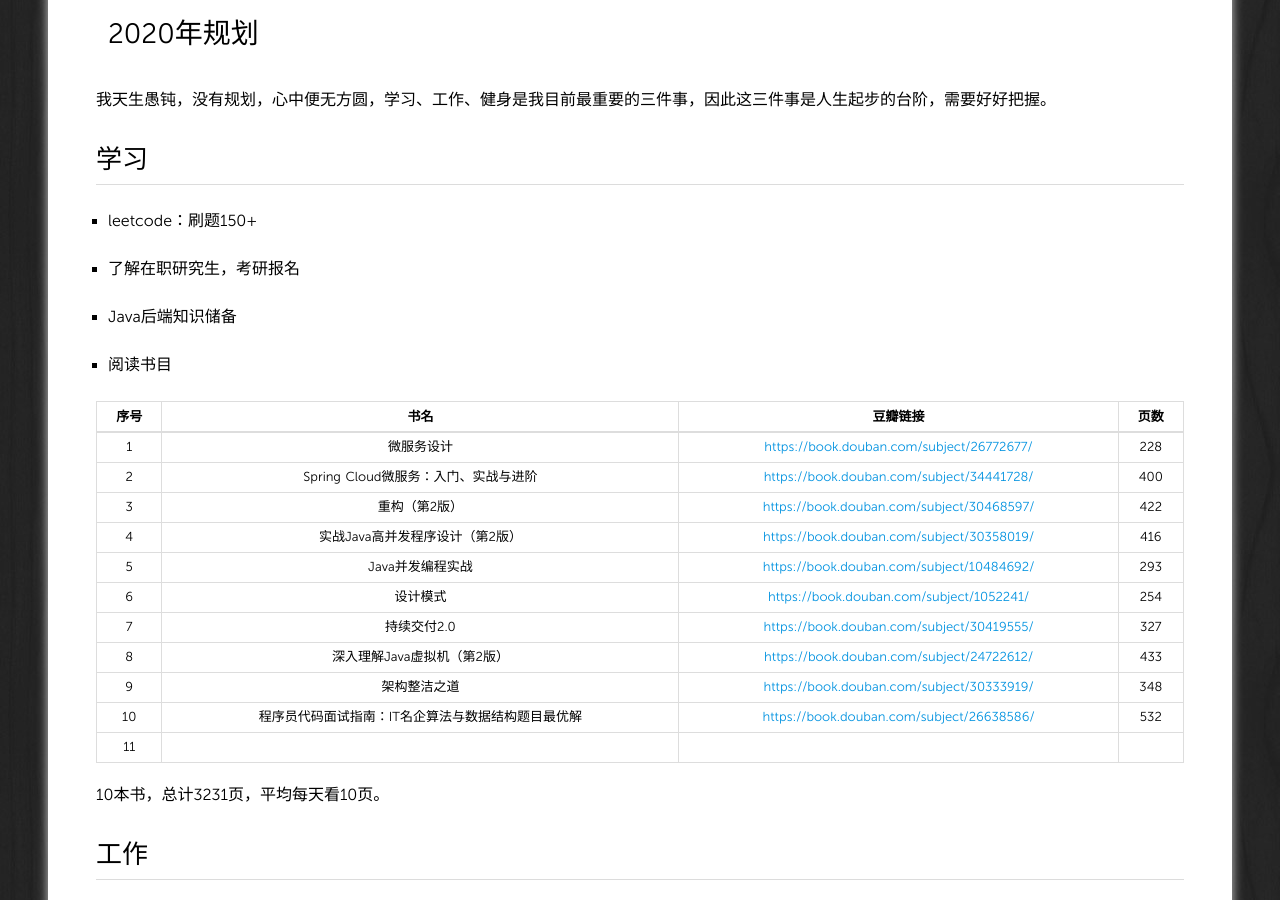
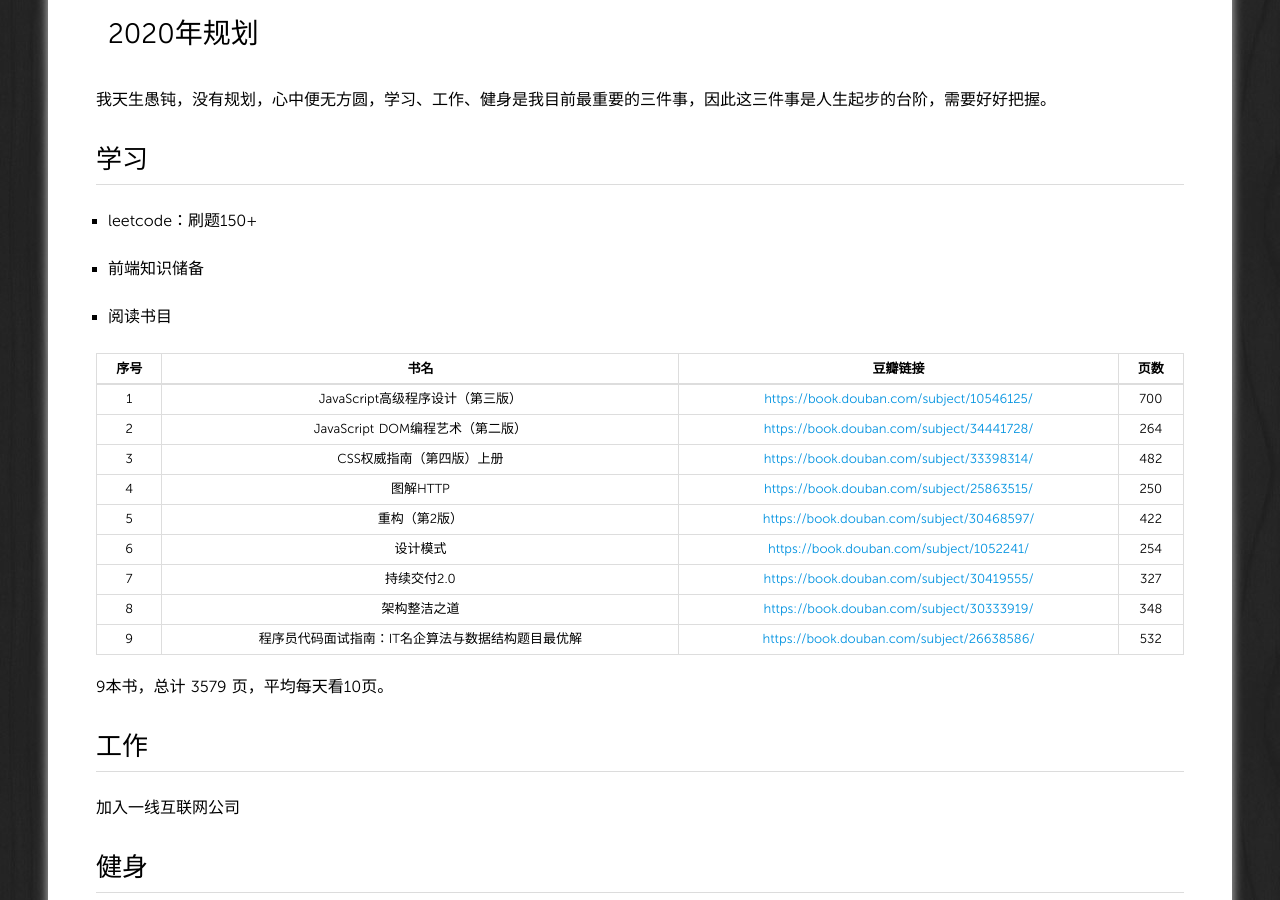
Before and after one commit to xuzhen1994/xuzhen1994.github.io, a Jekyll site: the page built from _posts/2020-01-01-2020年规划.md, in a window 1280 px wide and 900 px high, scrolled down 446 px. Built offline with Jekyll 4.4.1, drawn with Linux system fonts in a browser that asks for light colours.

Commit message:
change 2020 plan

```diff
--- a/_posts/2020-01-01-2020年规划.md
+++ b/_posts/2020-01-01-2020年规划.md
@@ -20,27 +20,23 @@ category: 个人
 
 - leetcode：刷题150+
 
-- 了解在职研究生，考研报名
-
-- Java后端知识储备
+- 前端知识储备
 
 - 阅读书目
 
 | 序号 |                        书名                        |                           豆瓣链接                           | 页数 |
 | :--: | :------------------------------------------------: | :----------------------------------------------------------: | :--: |
-|  1   |                     微服务设计                     | [https://book.douban.com/subject/26772677/](https://book.douban.com/subject/26772677/) | 228  |
-|  2   |        Spring Cloud微服务：入门、实战与进阶        | [https://book.douban.com/subject/34441728/](https://book.douban.com/subject/34441728/) | 400  |
-|  3   |                   重构（第2版）                    | [https://book.douban.com/subject/30468597/](https://book.douban.com/subject/30468597/) | 422  |
-|  4   |          实战Java高并发程序设计（第2版）           | [https://book.douban.com/subject/30358019/](https://book.douban.com/subject/30358019/) | 416  |
-|  5   |                  Java并发编程实战                  | [https://book.douban.com/subject/10484692/](https://book.douban.com/subject/10484692/) | 293  |
+|  1   |          JavaScript高级程序设计（第三版）          | [https://book.douban.com/subject/10546125/](https://book.douban.com/subject/10546125/) | 700  |
+|  2   |          JavaScript DOM编程艺术（第二版）          | [https://book.douban.com/subject/34441728/](https://book.douban.com/subject/34441728/) | 264  |
+|  3   |             CSS权威指南（第四版）上册              | [https://book.douban.com/subject/33398314/](https://book.douban.com/subject/33398314/) | 482  |
+|  4   |                      图解HTTP                      | [https://book.douban.com/subject/25863515/](https://book.douban.com/subject/25863515/) | 250  |
+|  5   |                   重构（第2版）                    | [https://book.douban.com/subject/30468597/](https://book.douban.com/subject/30468597/) | 422  |
 |  6   |                      设计模式                      | [https://book.douban.com/subject/1052241/](https://book.douban.com/subject/1052241/) | 254  |
 |  7   |                    持续交付2.0                     | [https://book.douban.com/subject/30419555/](https://book.douban.com/subject/30419555/) | 327  |
-|  8   |            深入理解Java虚拟机（第2版）             | [https://book.douban.com/subject/24722612/](https://book.douban.com/subject/24722612/) | 433  |
-|  9   |                    架构整洁之道                    | [https://book.douban.com/subject/30333919/](https://book.douban.com/subject/30333919/) | 348  |
-|  10  | 程序员代码面试指南：IT名企算法与数据结构题目最优解 | [https://book.douban.com/subject/26638586/](https://book.douban.com/subject/26638586/) | 532  |
-|  11  |                                                    |                                                              |      |
+|  8   |                    架构整洁之道                    | [https://book.douban.com/subject/30333919/](https://book.douban.com/subject/30333919/) | 348  |
+|  9   | 程序员代码面试指南：IT名企算法与数据结构题目最优解 | [https://book.douban.com/subject/26638586/](https://book.douban.com/subject/26638586/) | 532  |
 
-10本书，总计3231页，平均每天看10页。
+9本书，总计 3579 页，平均每天看10页。
 
 ## 工作
 
```
